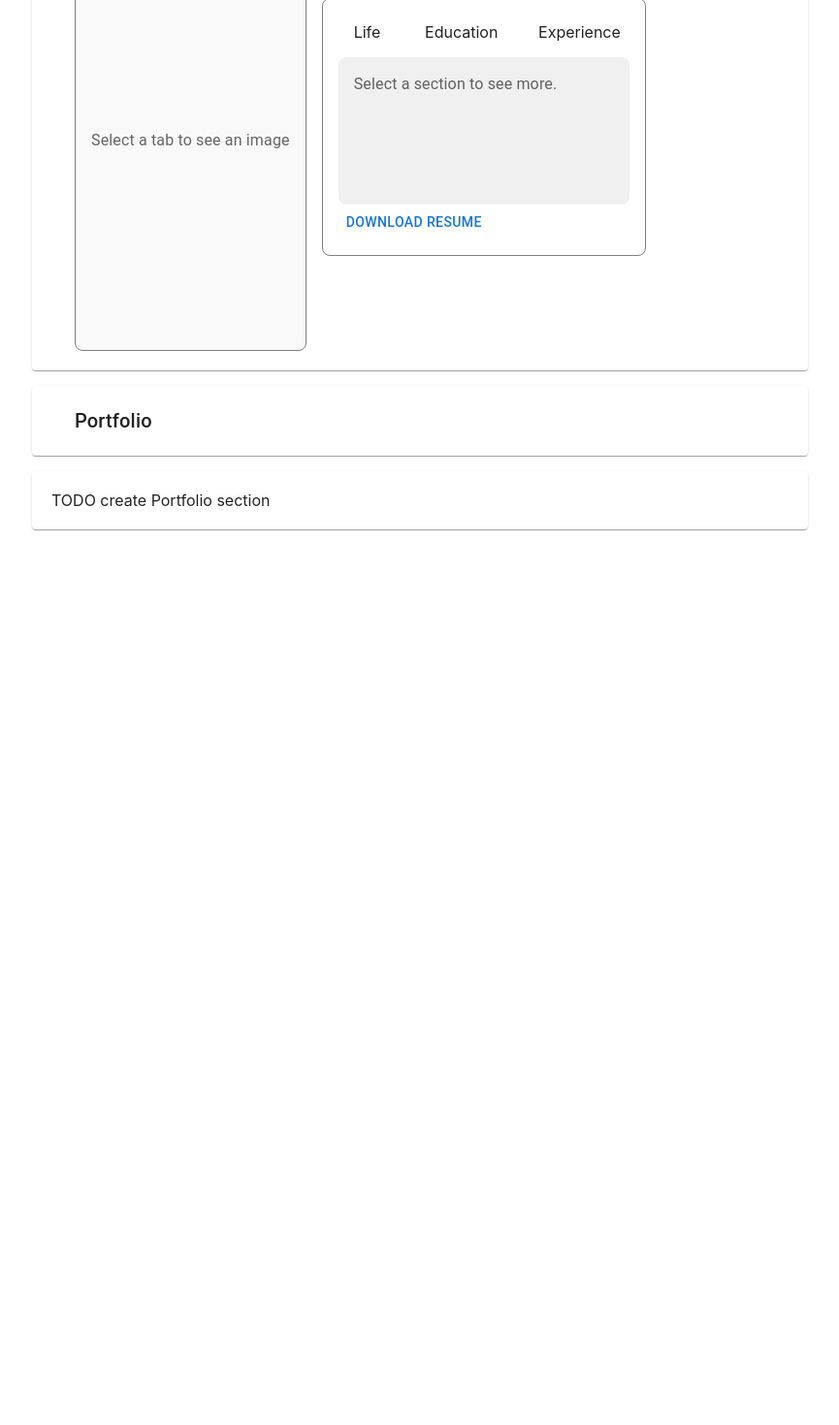
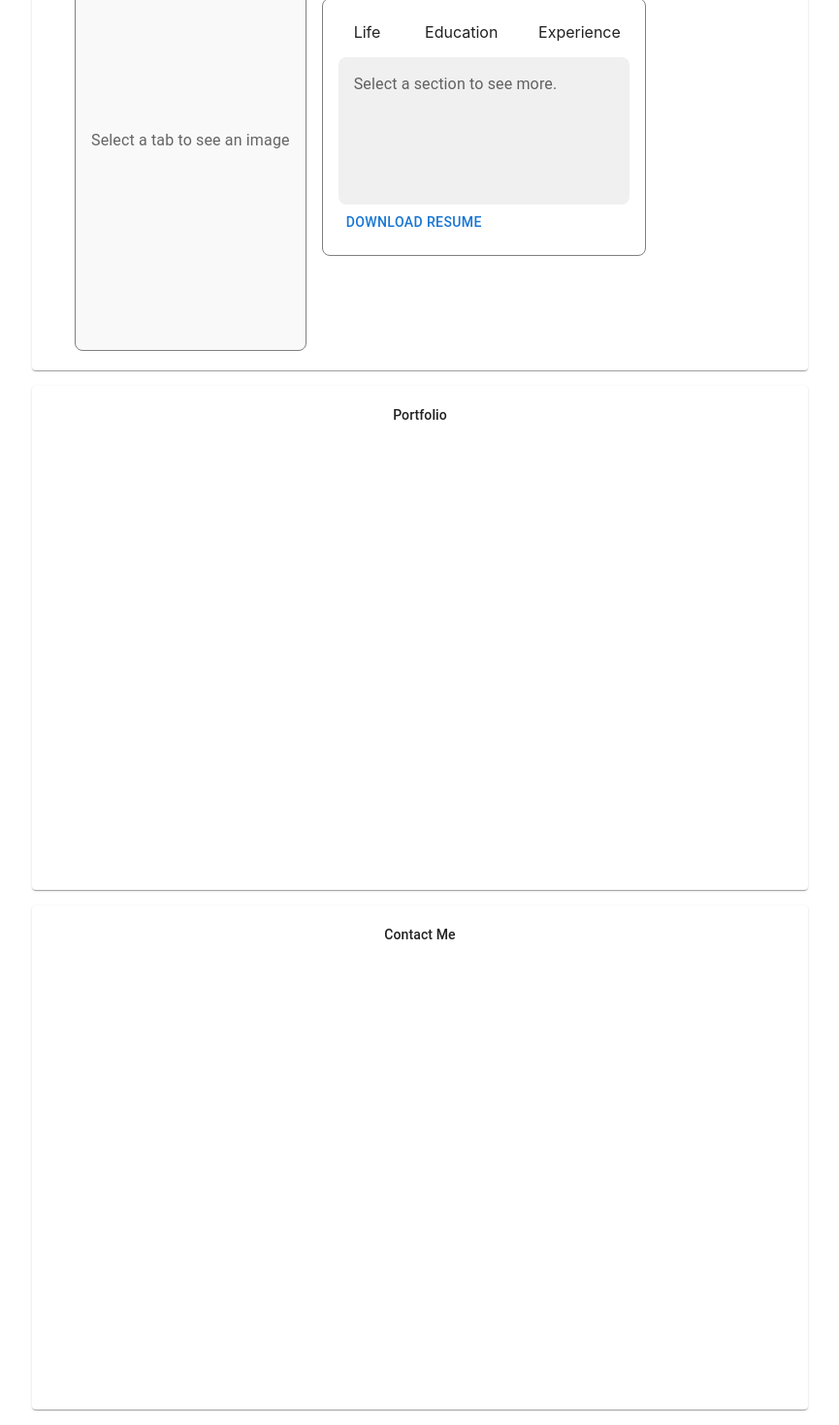
Before and after one commit to abego2018/portfolio, a React (Create React App) app in the folder abegoportfolio/: page / in a window 1280 px wide. Shown: the part 530-2000 px from the top of the page at 97% size, without its empty margins (207-1072 px from the left). Before the commit the page ends 1092 px from the top, so only its background shows below. Built offline with nearby package versions, Linux system fonts and the light colour scheme.

Commit message:
updated the Contact component and centered the rendering in the portfolio and contact sections

```diff
--- a/abegoportfolio/src/components/Contact.jsx
+++ b/abegoportfolio/src/components/Contact.jsx
@@ -0,0 +1,20 @@
+import { Container, Box, Grid, Typography, Button } from "@mui/material";
+import React from "react";
+
+function Contact() {
+  return (
+    <Container sx={{ height: "60vh" }}>
+      <Box
+        sx={{
+          height: "100%",
+          display: "flex",
+          justifyContent: "center", // horizontal center
+        }}
+      >
+        <Typography variant="subtitle2">Contact Me</Typography>
+      </Box>
+    </Container>
+  );
+}
+
+export default Contact;
--- a/abegoportfolio/src/components/Home.jsx
+++ b/abegoportfolio/src/components/Home.jsx
@@ -3,6 +3,7 @@ import { Grid, Paper, Box } from "@mui/material";
 import Hello from "./Hello";
 import AboutMe from "./AboutMe";
 import Portfolio from "./Portfolio";
+import Contact from "./Contact";
 
 function Home() {
   return (
@@ -22,22 +23,29 @@ function Home() {
       </Grid>
 
       {/* About Me */}
-      <Grid item xs={12} style={{ width: "100%", maxWidth: 800 }}>
+      <Grid id="aboutme" item xs={12} style={{ width: "100%", maxWidth: 800 }}>
         <Paper style={{ padding: 20 }}>
           <AboutMe />
         </Paper>
       </Grid>
 
-      {/* Skills */}
-      <Grid item xs={12} style={{ width: "100%", maxWidth: 800 }}>
+      {/* Portfolio */}
+      <Grid
+        id="portfolio"
+        item
+        xs={12}
+        style={{ width: "100%", maxWidth: 800 }}
+      >
         <Paper style={{ padding: 20 }}>
           <Portfolio />
         </Paper>
       </Grid>
 
-      {/* Portfolio */}
-      <Grid item xs={12} style={{ width: "100%", maxWidth: 800 }}>
-        <Paper style={{ padding: 20 }}>TODO create Portfolio section</Paper>
+      {/* Contact */}
+      <Grid id="contact" item xs={12} style={{ width: "100%", maxWidth: 800 }}>
+        <Paper style={{ padding: 20 }}>
+          <Contact />
+        </Paper>
       </Grid>
     </Grid>
   );
--- a/abegoportfolio/src/components/Portfolio.jsx
+++ b/abegoportfolio/src/components/Portfolio.jsx
@@ -3,9 +3,15 @@ import react from "react";
 
 function Portfolio() {
   return (
-    <Container>
-      <Box>
-        <Typography variant="h6">Portfolio</Typography>
+    <Container sx={{ height: "60vh" }}>
+      <Box
+        sx={{
+          height: "100%",
+          display: "flex",
+          justifyContent: "center", // horizontal center
+        }}
+      >
+        <Typography variant="subtitle2">Portfolio</Typography>
       </Box>
     </Container>
   );
```
